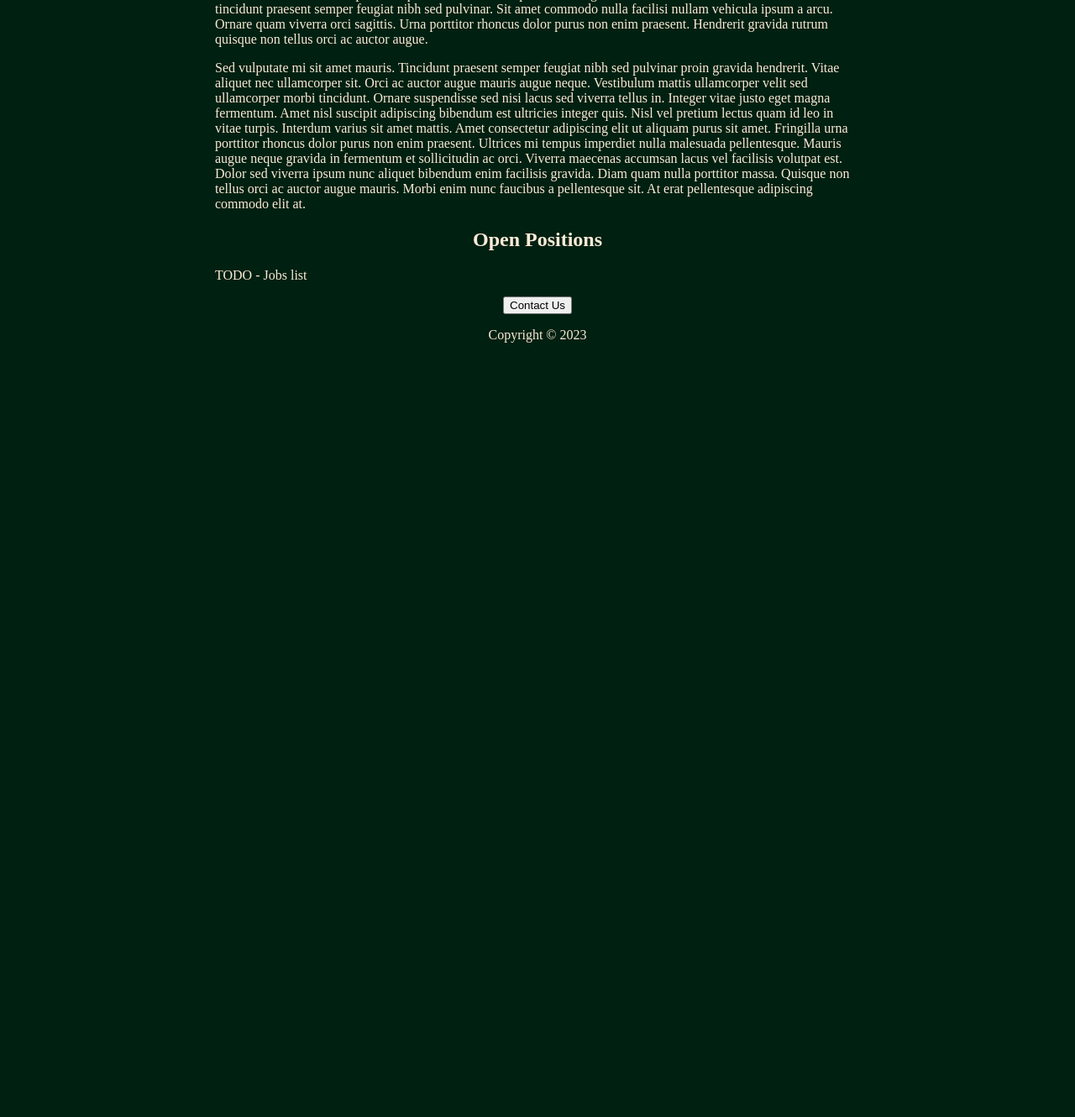
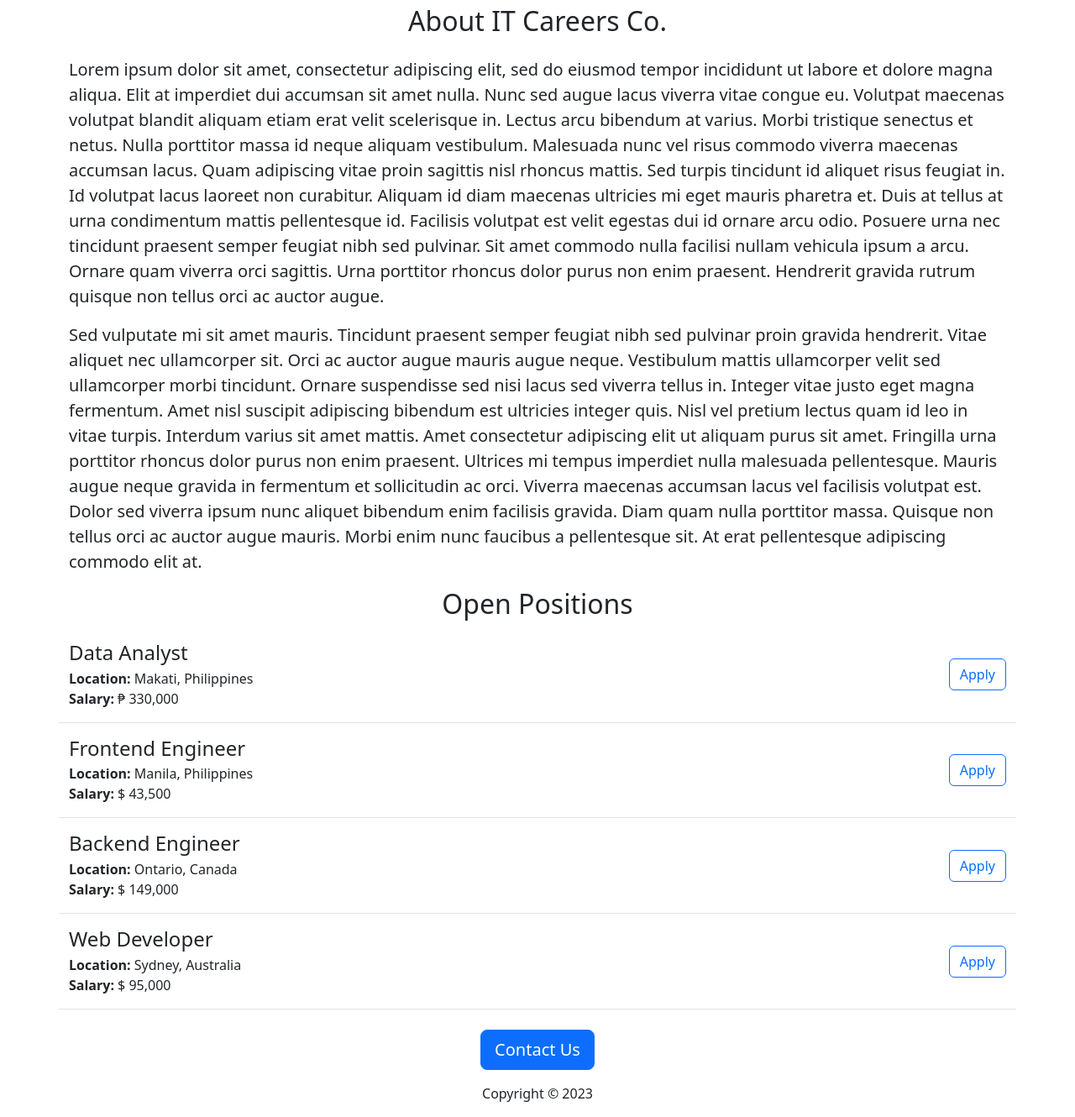
Before and after one commit to steven-mandac/careers-website, a Flask app: page / in a window 1280 px wide. Shown: the part 895-2225 px from the top of the page at 84% size. Before the commit the page ends 1303 px from the top, so only its background shows below. Run offline with Flask 3, Linux system fonts and the light colour scheme.

Commit message:
[ADD] added dynamic data & api route

```diff
--- a/app.py
+++ b/app.py
@@ -1,10 +1,42 @@
-from flask import Flask, render_template
+from flask import Flask, render_template, jsonify
 
 app = Flask(__name__)
 
+JOBS = [
+    {
+        'id': 1,
+        'title': 'Data Analyst',
+        'location': 'Makati, Philippines',
+        'salary': '₱ 330,000',
+    },
+    {
+        'id': 2,
+        'title': 'Frontend Engineer',
+        'location': 'Manila, Philippines',
+        'salary': '$ 43,500',
+    },
+    {
+        'id': 3,
+        'title': 'Backend Engineer',
+        'location': 'Ontario, Canada',
+        'salary': '$ 149,000',
+    },
+    {
+        'id': 4,
+        'title': 'Web Developer',
+        'location': 'Sydney, Australia',
+        'salary': '$ 95,000',
+    }
+]
+
 @app.route("/")
 def index():
-    return render_template("index.html")
+    return render_template("index.html",
+                           jobs=JOBS)
+
+@app.route("/api/jobs")
+def list_jobs():
+    return jsonify(JOBS)
 
 if __name__ == "__main__":
     app.run(host="0.0.0.0", debug=True)
--- a/templates/base.html
+++ b/templates/base.html
@@ -7,7 +7,8 @@
 
     <!-- css -->
     {% block styles %}
-        <link rel="stylesheet" href="{{ url_for('static', filename="css/styles.css") }}" />
+        <link href="https://cdn.jsdelivr.net/npm/bootstrap@5.3.1/dist/css/bootstrap.min.css" rel="stylesheet" integrity="sha384-4bw+/aepP/YC94hEpVNVgiZdgIC5+VKNBQNGCHeKRQN+PtmoHDEXuppvnDJzQIu9" crossorigin="anonymous">
+        <!--link rel="stylesheet" href="{{ url_for('static', filename="css/styles.css") }}" /-->
     {% endblock styles %}
 </head>
 <body>
@@ -26,8 +27,8 @@
 
     <!-- footer -->
     {% block footer %}
-    <div class="container">
-        <p class="footer-text">
+    <div class="text-center mt-3">
+        <p>
             <span>Copyright &copy; 2023</span>
         </p>
     </div>
@@ -35,7 +36,7 @@
 
     <!-- scripts -->
     {% block scripts %}
-
+        <script src="https://cdn.jsdelivr.net/npm/bootstrap@5.3.1/dist/js/bootstrap.bundle.min.js" integrity="sha384-HwwvtgBNo3bZJJLYd8oVXjrBZt8cqVSpeBNS5n7C8IVInixGAoxmnlMuBnhbgrkm" crossorigin="anonymous"></script>
     {% endblock scripts %}
 </body>
 </html>
--- a/templates/index.html
+++ b/templates/index.html
@@ -1,13 +1,12 @@
 {% extends 'base.html' %}
 
 {% block title %}IT Careers Co.{% endblock title %}
-{% block header %} {{ super() }} {% endblock header %} {{ super() }}
 {% block content %}
-    <h1>IT Careers</h1>
-    <img id="banner" src="{{ url_for('static', filename="assets/img/career-banner.jpg") }}"
+    <h1 class="text-center">IT Careers</h1>
+    <img class="img-fluid" id="banner" src="{{ url_for('static', filename="assets/img/career-banner.jpg") }}"
     alt="career-banner" width="100%" />
-    <h2>About IT Careers Co.</h2>
-    <p>
+    <h2 class="text-center mt-2 mb-4">About IT Careers Co.</h2>
+    <p class="lead">
         Lorem ipsum dolor sit amet, consectetur adipiscing elit, sed do eiusmod tempor
         incididunt ut labore et dolore magna aliqua. Elit at imperdiet dui accumsan
         sit amet nulla. Nunc sed augue lacus viverra vitae congue eu. Volutpat
@@ -24,7 +23,7 @@
         rhoncus dolor purus non enim praesent. Hendrerit gravida rutrum quisque non
         tellus orci ac auctor augue.
     </p>
-    <p>
+    <p class="lead">
         Sed vulputate mi sit amet mauris. Tincidunt
         praesent semper feugiat nibh sed pulvinar proin gravida hendrerit. Vitae
         aliquet nec ullamcorper sit. Orci ac auctor augue mauris augue neque.
@@ -41,9 +40,13 @@
         auctor augue mauris. Morbi enim nunc faucibus a pellentesque sit. At erat
         pellentesque adipiscing commodo elit at.
     </p>
-    <h2>Open Positions</h2>
-    <p>TODO - Jobs list</p>
-    <div style="text-align:center">
-        <button>Contact Us</button>
+    <h2 class="text-center mt-2 mb-4">Open Positions</h2>
+    <p class="lead">
+        {% for job in jobs %}
+            {% include 'jobitem.html' %}
+        {% endfor %}
+    </p>
+    <div class="text-center mt-4">
+        <button type="button" class="btn btn-primary btn-lg">Contact Us</button>
     </div>
 {% endblock content %}
--- /dev/null
+++ b/templates/jobitem.html
@@ -0,0 +1,16 @@
+<div class="row pb-3 mb-3 align-items-center border-bottom">
+    <div class="col-9">
+        <h4 class="mb-1">{{ job['title'] }}</h4>
+        <div>
+            <b>Location:</b> {{ job['location'] }}
+        </div>
+        {% if 'salary' in job %}
+        <div>
+            <b>Salary:</b> {{ job['salary'] }}
+        </div>
+        {% endif %}
+    </div>
+    <div class="col-3 text-end">
+        <button type="button" class="btn btn-outline-primary">Apply</button>
+    </div>
+</div>
```
